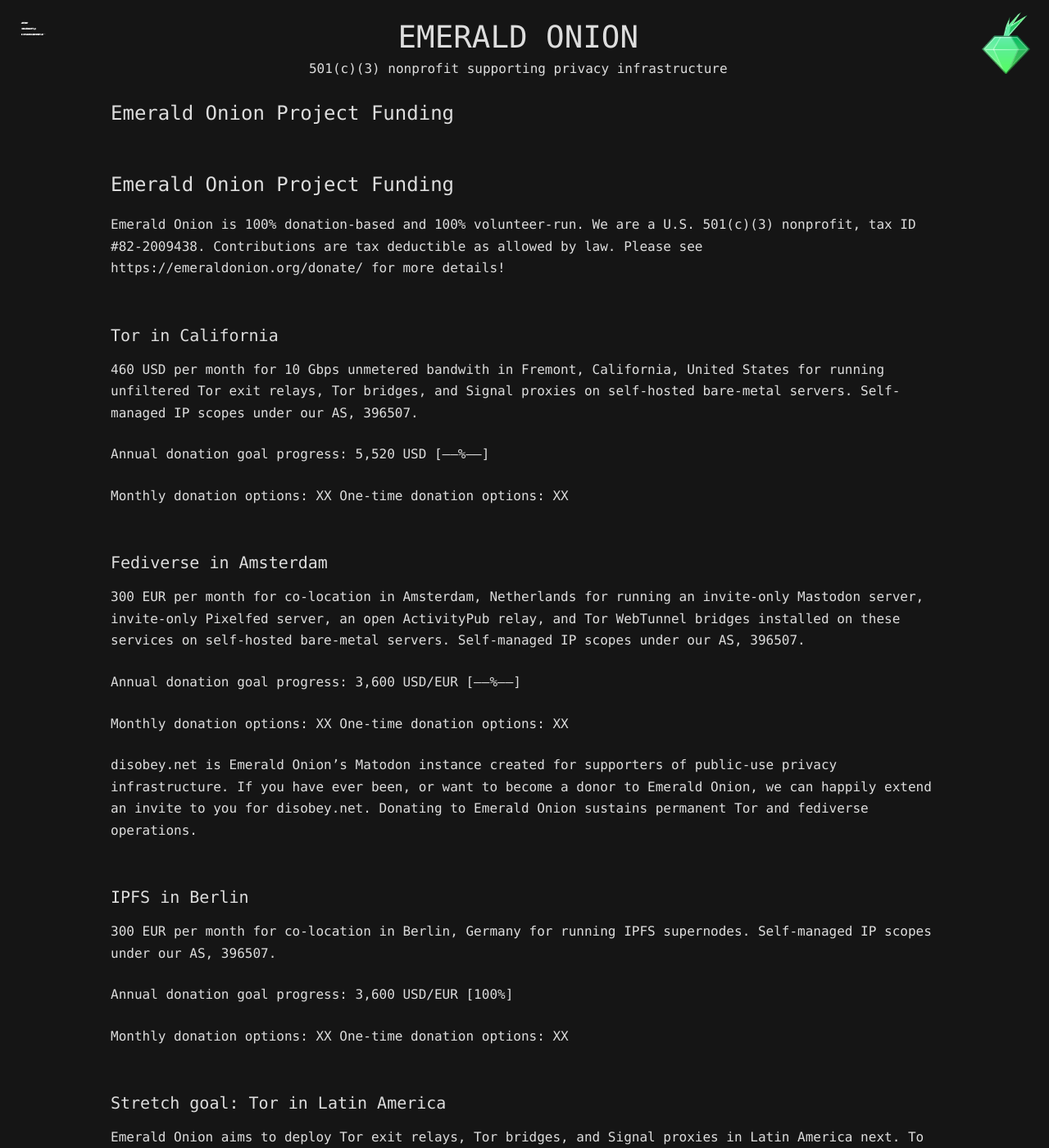
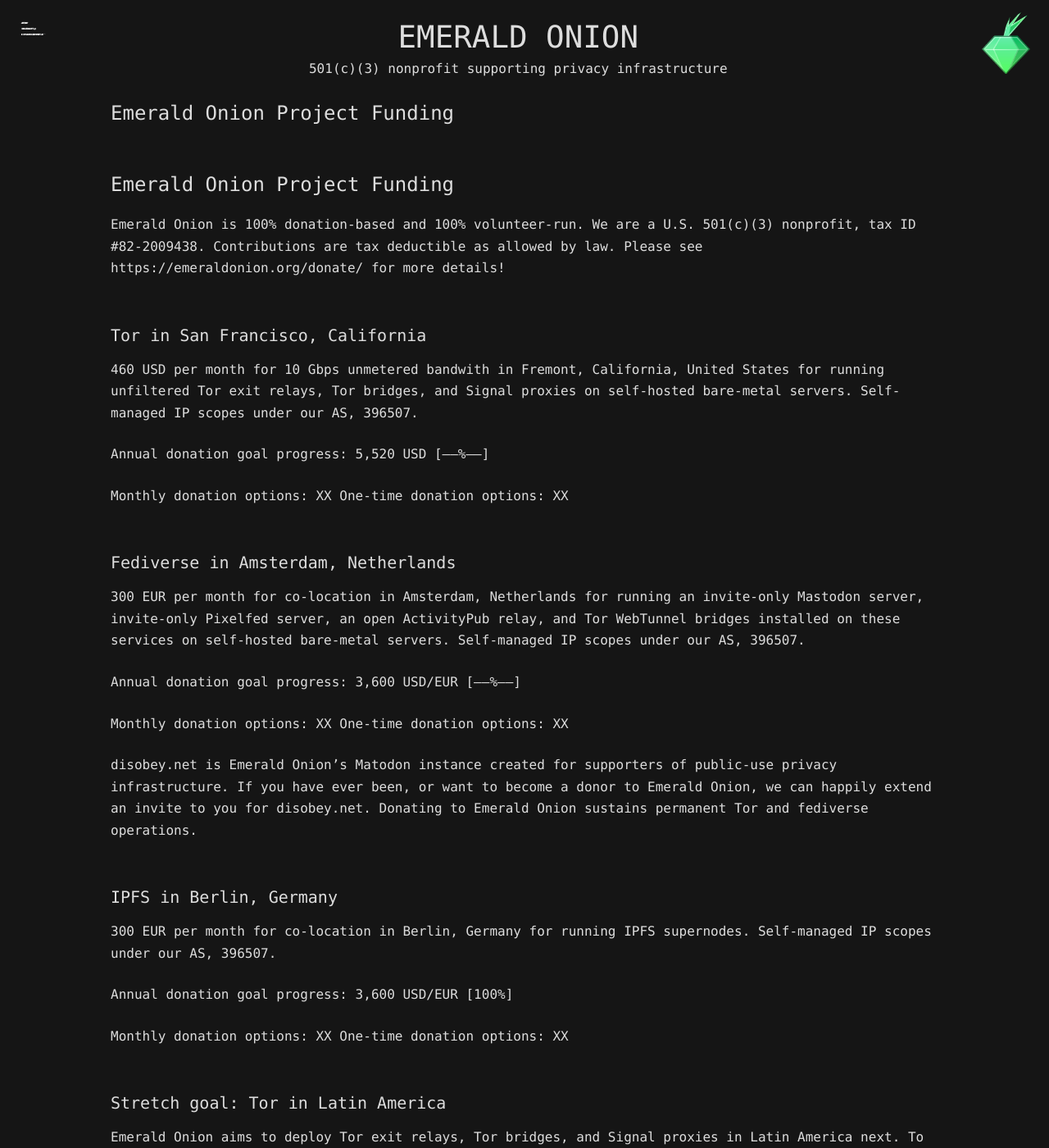
Before and after one commit to emeraldonion/emeraldonion.github.io, a Jekyll site: the page built from draft.md, in a window 1280 px wide and 1400 px high. Shown: the whole window at 82% size. Built offline with Jekyll 4.4.1, drawn with Linux system fonts in a browser that asks for light colours; our own code applies the rules of GitHub Pages for plain Markdown files.

Commit message:
Update draft.md

```diff
--- a/draft.md
+++ b/draft.md
@@ -2,7 +2,7 @@
 
 Emerald Onion is 100% donation-based and 100% volunteer-run. We are a U.S. 501(c)(3) nonprofit, tax ID #82-2009438. Contributions are tax deductible as allowed by law. Please see https://emeraldonion.org/donate/ for more details!
 
-## Tor in California
+## Tor in San Francisco, California
 
 460 USD per month for 10 Gbps unmetered bandwith in Fremont, California, United States for running unfiltered Tor exit relays, Tor bridges, and Signal proxies on self-hosted bare-metal servers. Self-managed IP scopes under our AS, 396507.
 
@@ -11,7 +11,7 @@
 Monthly donation options: XX
 One-time donation options: XX
 
-## Fediverse in Amsterdam
+## Fediverse in Amsterdam, Netherlands
 
 300 EUR per month for co-location in Amsterdam, Netherlands for running an invite-only Mastodon server, invite-only Pixelfed server, an open ActivityPub relay, and Tor WebTunnel bridges installed on these services on self-hosted bare-metal servers. Self-managed IP scopes under our AS, 396507.
 
@@ -22,7 +22,7 @@
 
 disobey.net is Emerald Onion's Matodon instance created for supporters of public-use privacy infrastructure. If you have ever been, or want to become a donor to Emerald Onion, we can happily extend an invite to you for disobey.net. Donating to Emerald Onion sustains permanent Tor and fediverse operations.
 
-## IPFS in Berlin
+## IPFS in Berlin, Germany
 
 300 EUR per month for co-location in Berlin, Germany for running IPFS supernodes. Self-managed IP scopes under our AS, 396507.
 
```
